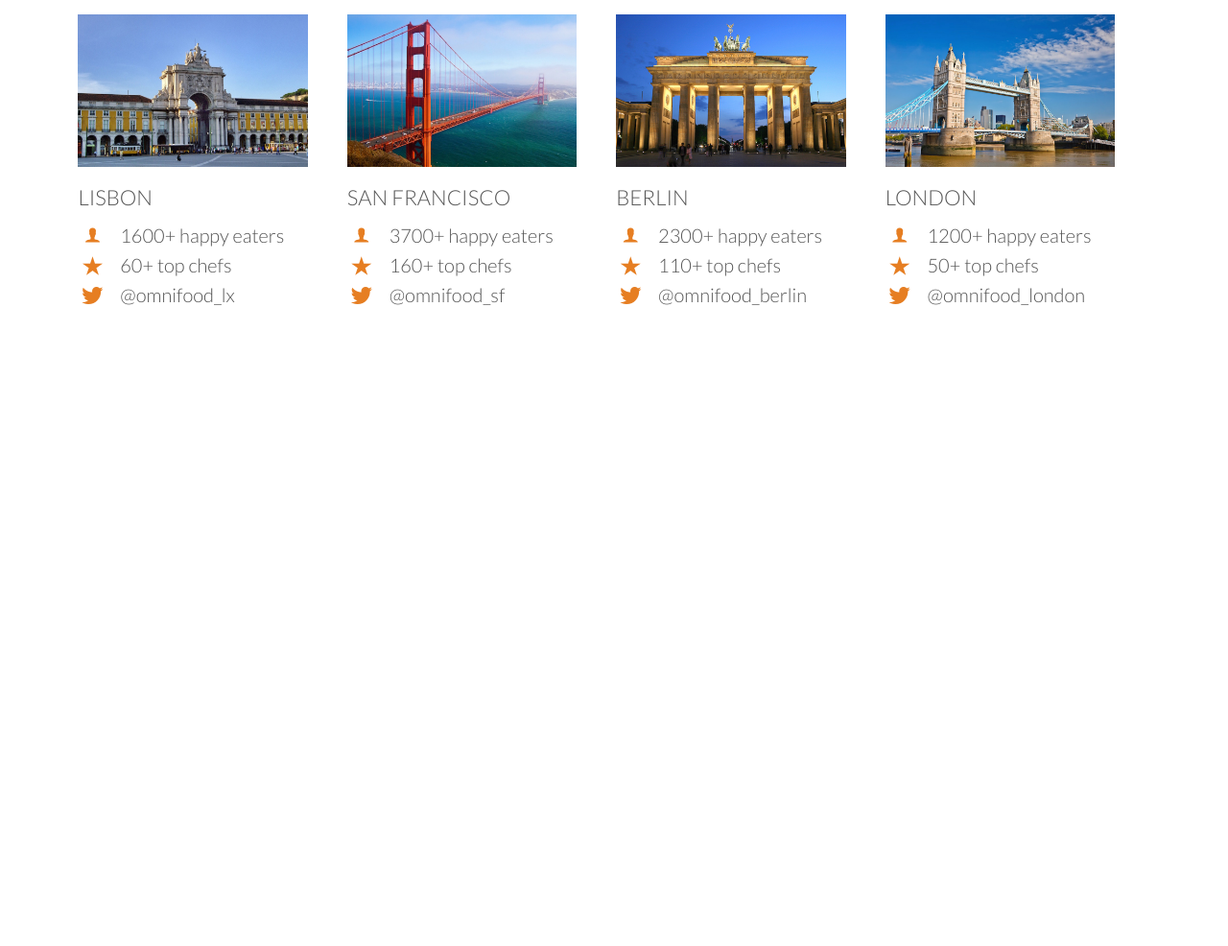
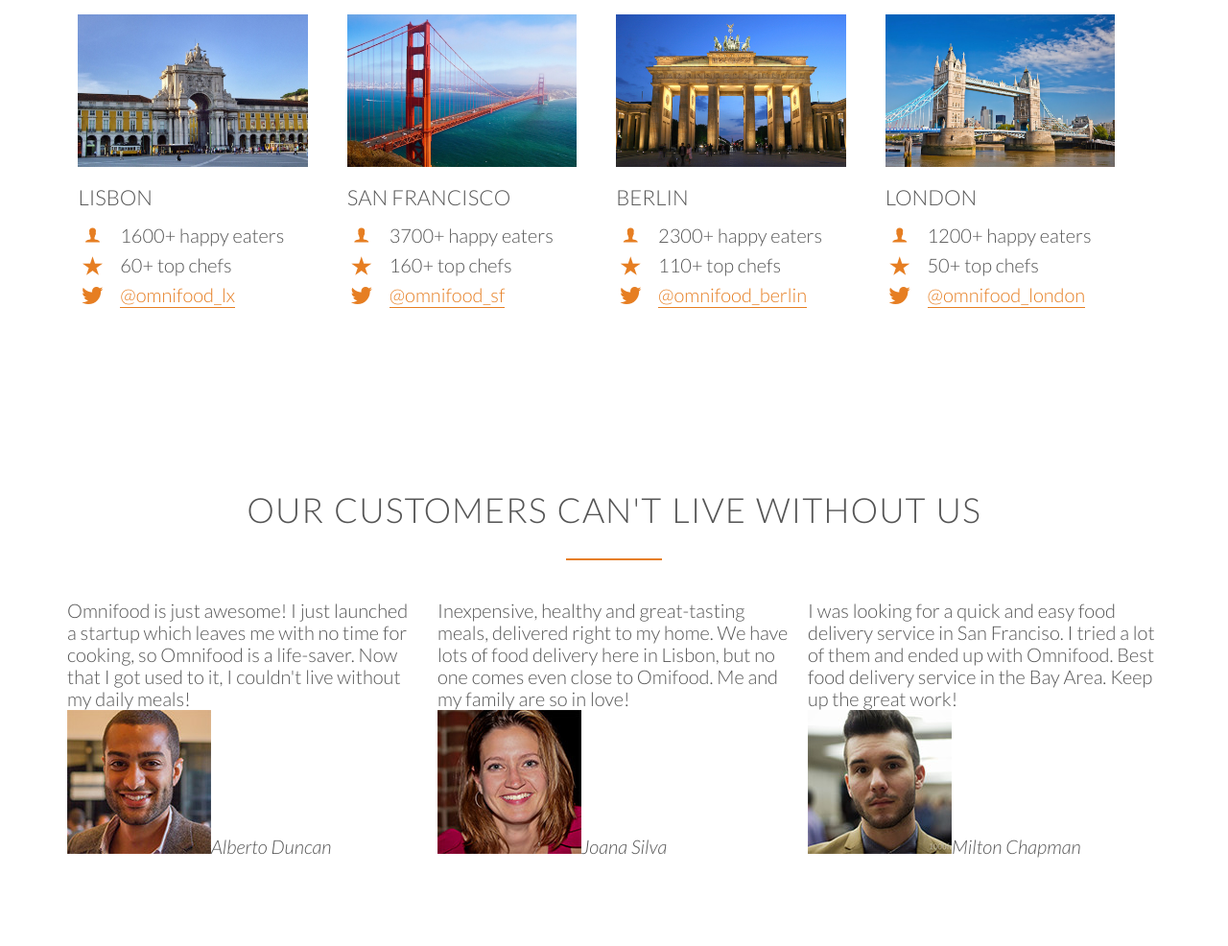
Before and after one commit to Talbekk/omnifood, a plain HTML site: page index.html in a window 1280 px wide. Shown: the part 2940-3926 px from the top of the page at 96% size. Before the commit the page ends 3371 px from the top, so only its background shows below. Drawn offline with Linux system fonts and the light colour scheme; files whose address does not match are found by name.

Commit message:
adds reviews html

```diff
--- a/index.html
+++ b/index.html
@@ -155,7 +155,7 @@
                     </div>
                      <div class="city-feature">
                         <i class="ion-social-twitter icon-small"></i>
-                        @omnifood_lx
+                        <a href="#">@omnifood_lx</a>
                     </div>
                 </div>
                 <div class="col span-1-of-4 box">
@@ -171,7 +171,7 @@
                     </div>
                      <div class="city-feature">
                         <i class="ion-social-twitter icon-small"></i>
-                        @omnifood_sf
+                       <a href="#">@omnifood_sf</a>
                     </div>
                 </div>
                 <div class="col span-1-of-4 box">
@@ -187,7 +187,7 @@
                     </div>
                      <div class="city-feature">
                         <i class="ion-social-twitter icon-small"></i>
-                        @omnifood_berlin
+                        <a href="#">@omnifood_berlin</a>
                     </div>
                 </div>
                 <div class="col span-1-of-4 box">
@@ -203,8 +203,33 @@
                     </div>
                      <div class="city-feature">
                         <i class="ion-social-twitter icon-small"></i>
-                        @omnifood_london
+                        <a href="#">@omnifood_london</a>
                     </div>
+                </div>
+            </div>
+        </section>
+        <section class="section-testimonials">
+            <div class="row">
+                <h2>Our customers can't live without us</h2>
+            </div>
+            <div class="row">
+                <div class="col span-1-of-3">
+                    <blockquote>
+                        Omnifood is just awesome! I just launched a startup which leaves me with no time for cooking, so Omnifood is a life-saver. Now that I got used to it, I couldn't live without my daily meals!
+                    </blockquote>
+                    <cite><img src="resources/img/customer-1.jpg">Alberto Duncan</cite>
+                </div>
+                <div class="col span-1-of-3">
+                    <blockquote>
+                        Inexpensive, healthy and great-tasting meals, delivered right to my home. We have lots of food delivery here in Lisbon, but no one comes even close to Omifood. Me and my family are so in love!
+                    </blockquote>
+                    <cite><img src="resources/img/customer-2.jpg">Joana Silva</cite>
+                </div>
+                <div class="col span-1-of-3">
+                    <blockquote>
+                        I was looking for a quick and easy food delivery service in San Franciso. I tried a lot of them and ended up with Omnifood. Best food delivery service in the Bay Area. Keep up the great work!
+                    </blockquote>
+                    <cite><img src="resources/img/customer-3.jpg">Milton Chapman</cite>
                 </div>
             </div>
         </section>
@@ -212,26 +237,15 @@
 </html>
 
 <!----
-Section 4: Cities
-Title: We're currently in these cities
+Section 5: Customer testimonials
+Title: Our customers can't live without us
 
-Lisbon
-1600+ happy eaters
-60+ top chefs
-@omnifood_lx
+Omnifood is just awesome! I just launched a startup which leaves me with no time for cooking, so Omnifood is a life-saver. Now that I got used to it, I couldn't live without my daily meals!
+(Alberto Duncan)
 
-San Francisco
-3700+ happy eaters
-160+ top chefs
-@omnifood_sf
+Inexpensive, healthy and great-tasting meals, delivered right to my home. We have lots of food delivery here in Lisbon, but no one comes even close to Omifood. Me and my family are so in love!
+(Joana Silva)
 
-Berlin
-2300+ happy eaters
-110+ top chefs
-@omnifood_berlin
-
-London
-1200+ happy eaters
-50+ top chefs
-@omnifood_london
+I was looking for a quick and easy food delivery service in San Franciso. I tried a lot of them and ended up with Omnifood. Best food delivery service in the Bay Area. Keep up the great work!
+(Milton Chapman)
 ---->
--- a/resources/css/style.css
+++ b/resources/css/style.css
@@ -117,6 +117,23 @@ h2:after {
     line-height: 120%;
     vertical-align: middle;
     margin-top: -4px;
+}
+
+/* ------ GENERIC LINKS ------*/
+
+a:link,
+a:visited {
+    color: #e67e22;
+    text-decoration: none;
+    border-bottom: 1px solid #e67e22;
+    padding-bottom: 1px;
+    transition: border-bottom 0.2s, color 0.2s;
+}
+
+a:hover,
+a:active {
+    color: #555;
+    border-bottom: 1px solid transparent;
 }
 
 /* ------ BUTTONS ------*/
@@ -306,6 +323,11 @@ header {
     margin-right: 25px;
 }
 
+.btn-app:link,
+.btn-app:visited {
+    border: 0;
+}
+
 .btn-app img {
     height: 70px;
     width: auto;
```
